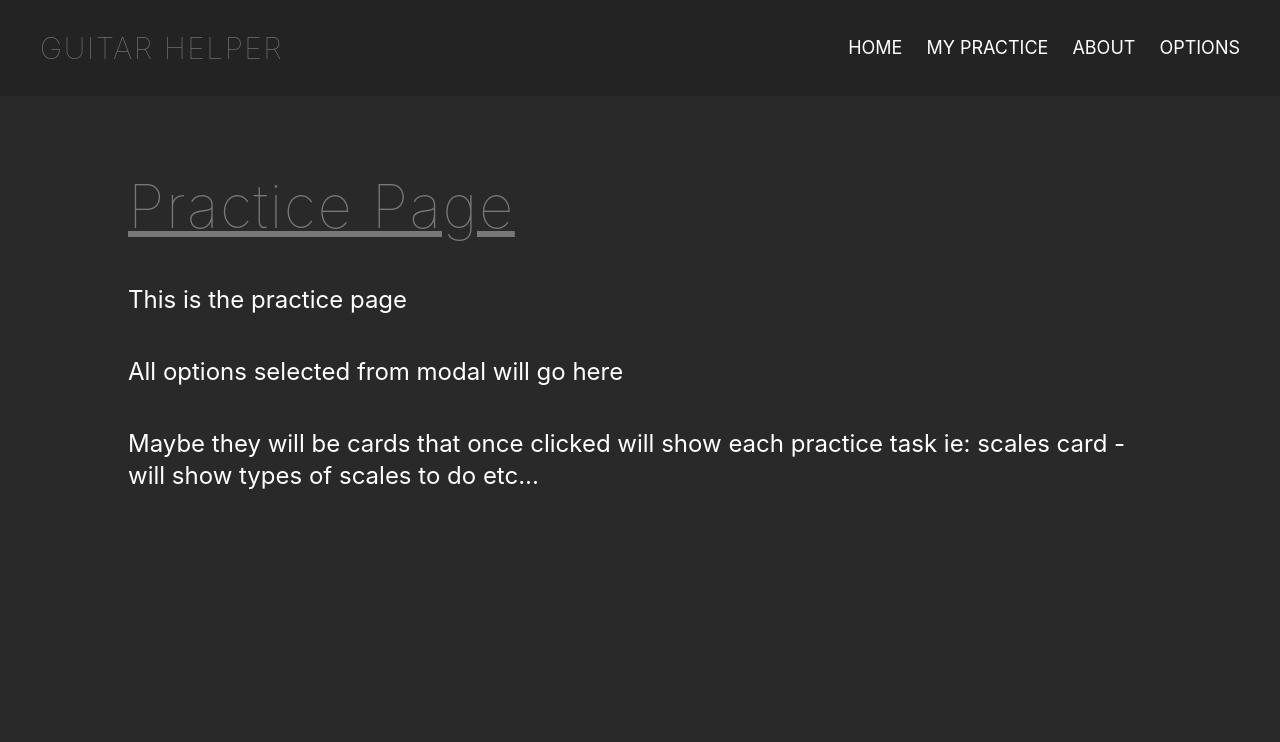
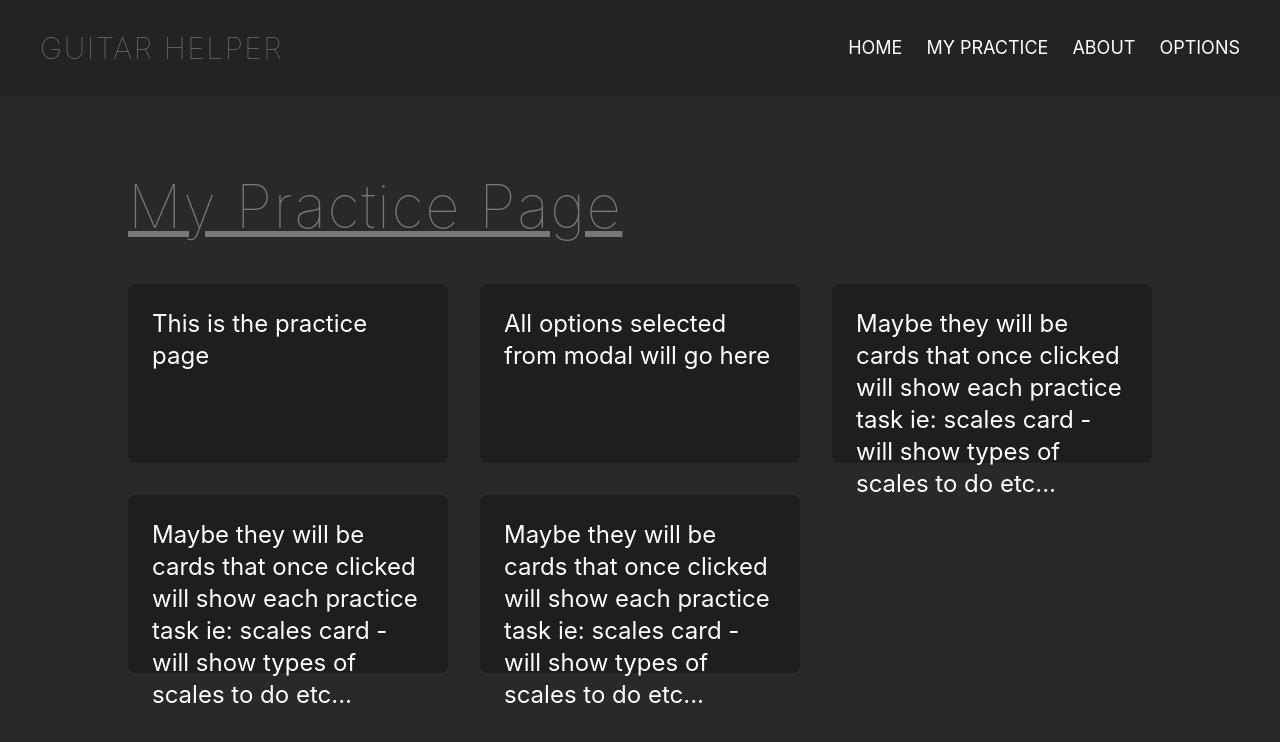
Before and after one commit to DLong86/Guitar-practice-helper, a React (Create React App) app: page /practice-page in a window 1280 px wide. Shown: the top 742 px of the page. Built offline with nearby package versions, Linux system fonts and the light colour scheme.

Commit message:
State and functions for checkboxes

```diff
--- a/src/components/Modal.jsx
+++ b/src/components/Modal.jsx
@@ -5,9 +5,10 @@ import { Link } from "react-router-dom";
 
 const Modal = ({ handleModal }) => {
 	const [nextOptions, setNextOptions] = useState(false);
-
 	const [hours, setHours] = useState(0);
 	const [minutes, setMinutes] = useState(0);
+	// **** Need to lift this state and function to the app component so I can use the state in the practice page component ********
+	const [checkedItems, setCheckedItems] = useState([]);
 
 	const handleNext = () => {
 		setNextOptions(!nextOptions);
@@ -21,7 +22,20 @@ const Modal = ({ handleModal }) => {
 		setMinutes(e.target.value);
 	};
 
-	console.log(hours, minutes);
+	const handleCheckbox = (e, itemName) => {
+		const isChecked = e.target.checked;
+		console.log(isChecked);
+		if (isChecked) {
+			// If the checbox is checked, then add the cheeky little rascals to the state
+			setCheckedItems((prevItems) => [...prevItems, itemName]);
+		} else {
+			setCheckedItems((prevItems) =>
+				prevItems.filter((item) => item !== itemName)
+			);
+		}
+	};
+
+	console.log(checkedItems);
 
 	return (
 		<div className="fixed inset-0 bg-black flex flex-col text-center justify-center backdrop-blur-sm bg-opacity-25">
@@ -77,6 +91,8 @@ const Modal = ({ handleModal }) => {
 										name={option.name}
 										value={option.name}
 										id={index}
+										onChange={(e) => handleCheckbox(e, option.name)}
+										checked={checkedItems.includes(option.name)}
 									/>
 									<label htmlFor={index}>{option.name}</label>
 								</li>
--- a/src/pages/PracticePage.jsx
+++ b/src/pages/PracticePage.jsx
@@ -4,14 +4,36 @@ const PracticePage = () => {
 	return (
 		<div className="flex flex-col gap-10 w-[90%] md:w-[80%] mx-auto mt-10 md:mt-20 mb-20">
 			<h1 className="text-6xl font-thin text-[#787878] mb-2 underline tracking-wide">
-				Practice Page
+				My Practice Page
 			</h1>
-			<p className="text-2xl">This is the practice page</p>
-			<p className="text-2xl">All options selected from modal will go here</p>
-			<p className="text-2xl">
-				Maybe they will be cards that once clicked will show each practice task
-				ie: scales card - will show types of scales to do etc...
-			</p>
+			<div className="w-full h-screen sm:h-[600px] grid grid-cols-1 sm:grid-cols-3 sm:grid-rows-3 gap-8 ">
+				<div className=" bg-[#1E1E1E] rounded-lg p-6">
+					<p className="text-2xl">This is the practice page</p>
+				</div>
+				<div className="bg-[#1E1E1E] rounded-lg p-6">
+					<p className="text-2xl">
+						All options selected from modal will go here
+					</p>
+				</div>
+				<div className="bg-[#1E1E1E] rounded-lg p-6">
+					<p className="text-2xl">
+						Maybe they will be cards that once clicked will show each practice
+						task ie: scales card - will show types of scales to do etc...
+					</p>
+				</div>
+				<div className="bg-[#1E1E1E] rounded-lg p-6">
+					<p className="text-2xl">
+						Maybe they will be cards that once clicked will show each practice
+						task ie: scales card - will show types of scales to do etc...
+					</p>
+				</div>
+				<div className=" bg-[#1E1E1E] rounded-lg p-6">
+					<p className="text-2xl">
+						Maybe they will be cards that once clicked will show each practice
+						task ie: scales card - will show types of scales to do etc...
+					</p>
+				</div>
+			</div>
 		</div>
 	);
 };
```
